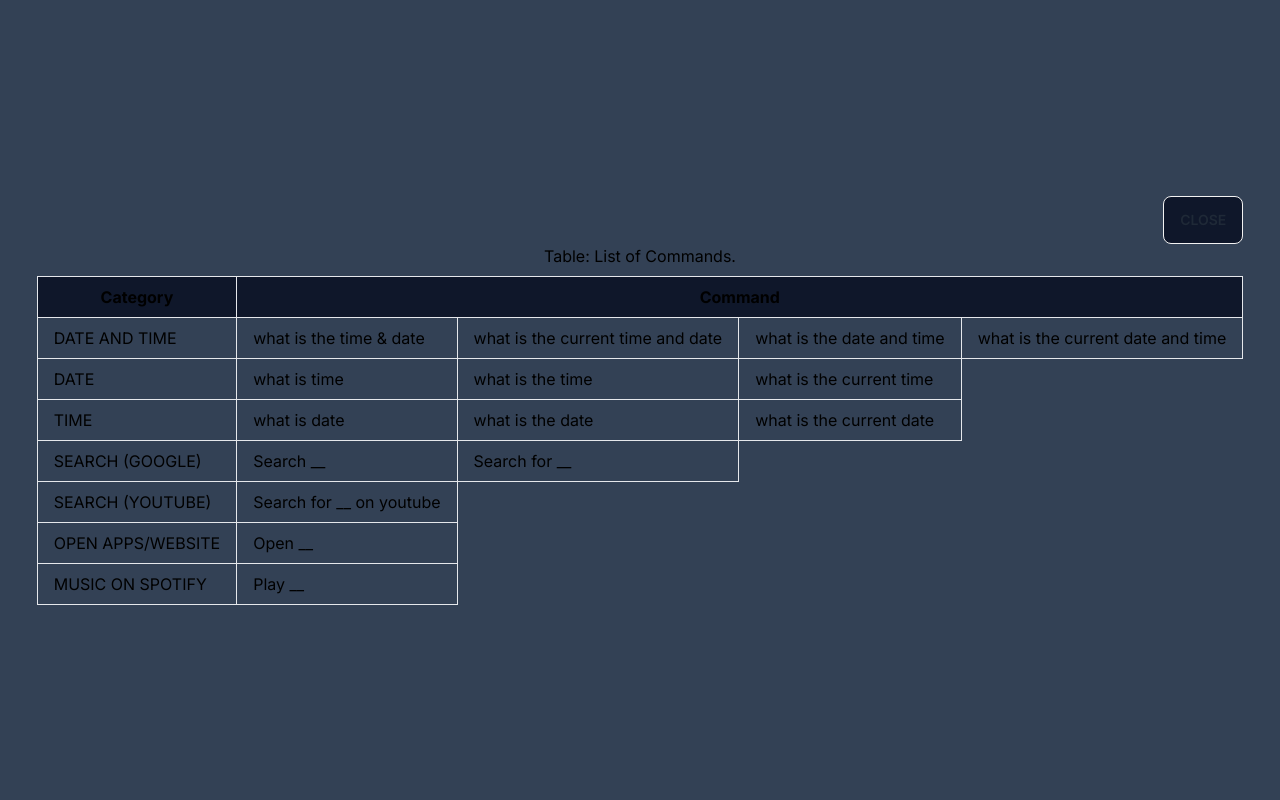
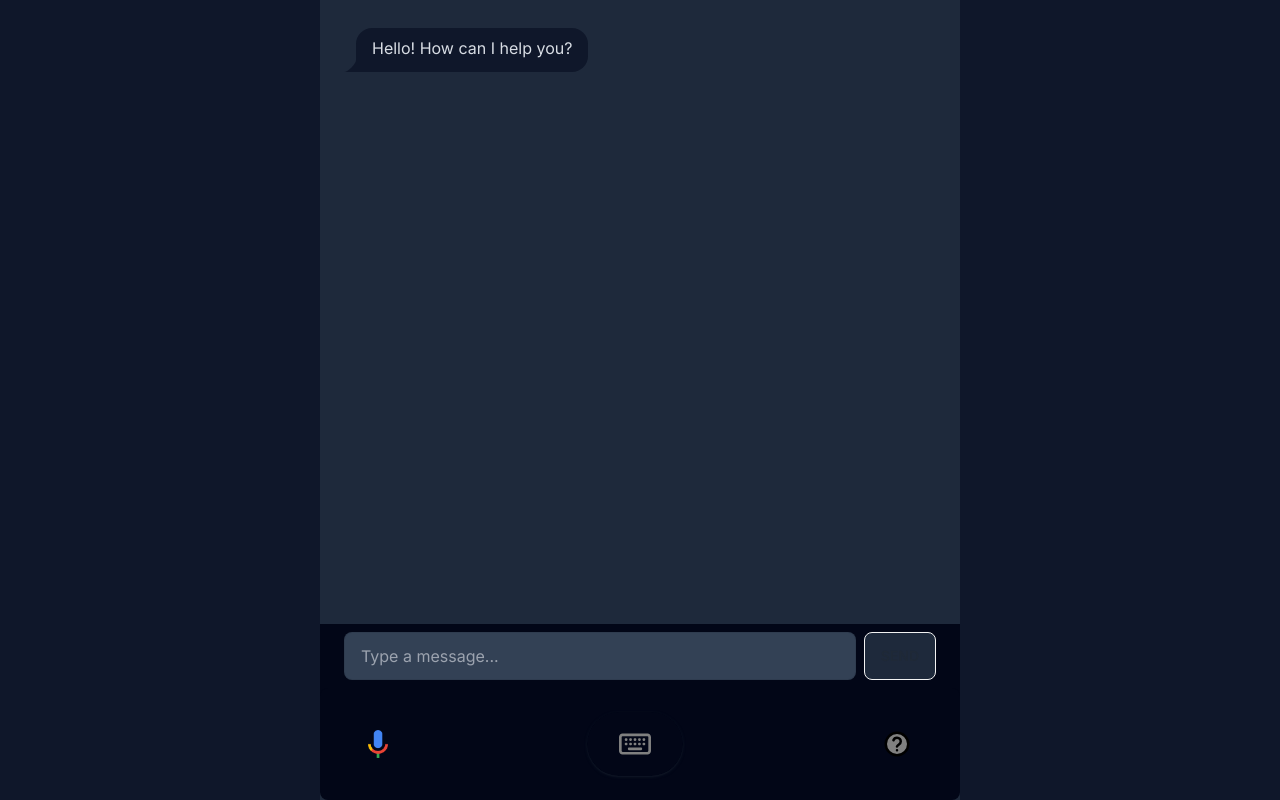
Before and after one commit to Tom-Mouse-p/lilly, a Next.js app: page / in a window 1280 px wide. Built offline with nearby package versions, Linux system fonts and the light colour scheme.

Commit message:
fixed bug with opening websites, fixed & enhanced UI

```diff
--- a/app/Components/CommandsTable.tsx
+++ b/app/Components/CommandsTable.tsx
@@ -1,60 +1,52 @@
 import React from "react";
 
 // Define the data as an object
-const commandData = {
-    "DATE AND TIME": [
-        "what is the time & date",
-        "what is the current time and date",
-        "what is the date and time",
-        "what is the current date and time",
-    ],
-    DATE: ["what is time", "what is the time", "what is the current time"],
-    TIME: ["what is date", "what is the date", "what is the current date"],
-    "SEARCH (GOOGLE)": ["Search __", "Search for __"],
-    "SEARCH (YOUTUBE)": ["Search for __ on youtube"],
-    "OPEN APPS/WEBSITE": ["Open __"],
-    "MUSIC ON SPOTIFY": ["Play __"],
-};
+const commandData: Record<string, string[]> = require("./commandData.json");
 
-// Reusable TableRow component
-const TableRow = ({ data }: { data: string[] }) => (
-    <tr>
-        {data.map((command, index) => (
-            <td key={index} className="border px-4 py-2">
-                {command}
-            </td>
-        ))}
-    </tr>
-);
+// Now you can use commandData as an object containing your commands
 
-const CommandsTable = () => {
+const CommandsList: React.FC = () => {
     return (
-        <div className="overflow-x-auto ">
-            <table className="min-w-full border-collapse">
-                <caption className="caption-top mb-2">
-                    Table: List of Commands.
-                </caption>
-                <thead className="overflow-scroll">
-                    <tr className="bg-slate-900">
-                        <th className="px-4 py-2 border">Category</th>
-                        <th className="px-4 py-2 border" colSpan={4}>
-                            Command
-                        </th>
-                    </tr>
-                </thead>
-                <tbody>
-                    {Object.entries(commandData).map(
-                        ([category, commands], index) => (
-                            <TableRow
-                                key={index}
-                                data={[category, ...commands]}
-                            />
-                        )
+        <div className="bg-slate-900 container p-4 rounded-lg">
+            <h2 className="mb-4 text-3xl font-semibold border-slate-700 border-b-2 py-4">
+                List Of Commands
+            </h2>
+            {Object.entries(commandData).map(([category, commands], index) => (
+                <div key={index} className="mb-4">
+                    <h3 className="font-semibold capitalize">
+                        {category.toLowerCase()}
+                    </h3>
+
+                    {category === "DATE AND TIME" ? (
+                        <ul className="list-disc pl-6">
+                            {commands.map((command, cmdIndex) =>
+                                cmdIndex % 2 === 0 ? (
+                                    <li
+                                        key={cmdIndex}
+                                        className="code capitalize select-all text-slate-400"
+                                    >
+                                        {command}
+                                    </li>
+                                ) : null
+                            )}
+                        </ul>
+                    ) : (
+                        <ul className="list-disc pl-6">
+                            {commands.map((command, cmdIndex) => (
+                                <li
+                                    key={cmdIndex}
+                                    className="code capitalize select-all text-slate-400"
+                                >
+                                    {command}
+                                    {""}
+                                </li>
+                            ))}
+                        </ul>
                     )}
-                </tbody>
-            </table>
+                </div>
+            ))}
         </div>
     );
 };
 
-export default CommandsTable;
+export default CommandsList;
--- a/app/Components/RecordingBar.tsx
+++ b/app/Components/RecordingBar.tsx
@@ -42,9 +42,9 @@ function RecordingBar({ mode, setMode }: Props) {
         <div className="fixed bottom-0 w-full h-28 flex items-center justify-center ">
             <div
                 id="helpBox"
-                className="z-10 fixed h-screen w-screen bg-slate-700 top-0 left-0 flex justify-center items-center overflow-scroll"
+                className="displayNone z-10 fixed h-screen w-screen bg-slate-800 top-0 left-0 flex items-center gap-40 p-4 my-auto flex-col overflow-auto"
             >
-                <div className="flex flex-col items-end overflow-x-auto mx-2">
+                <div className="flex flex-row-reverse container">
                     <button
                         type="button"
                         className="btn bg-slate-900"
@@ -52,8 +52,8 @@ function RecordingBar({ mode, setMode }: Props) {
                     >
                         Close
                     </button>
+                </div>
                 <CommandsTable />
-                </div>
             </div>
             <div
                 id="bottom_box"
@@ -93,14 +93,15 @@ function RecordingBar({ mode, setMode }: Props) {
                     id="rightBox"
                     className="flex justify-center items-center cursor-pointer"
                 >
+                    <span className="tooltip" data-tip="Help | Command List">
                         <Image
                             src="/icons/help.svg"
                             width={30}
                             height={30}
                             alt=""
                             onClick={toggleHelp}
-                        title="Help | Display Commands"
                         />
+                    </span>
                 </div>
             </div>
         </div>
--- a/app/Components/VirtualAssistant.tsx
+++ b/app/Components/VirtualAssistant.tsx
@@ -1,6 +1,7 @@
 // pages/index.tsx
 "use client";
 import React, { useEffect, useRef, useState } from "react";
+const commandData: Record<string, string[]> = require("./commandData.json");
 
 interface WebsiteData {
     [key: string]: string;
@@ -133,9 +134,14 @@ const VirtualAssistant = ({ mode }: Props) => {
         if (command.startsWith("open ")) {
             const query: string = command.substring(5);
             const url = websiteData?.[query];
-            let resp = "Opening " + capitalizeFirstLetter(query) + "...";
-            botResponseText(resp);
-            if (url) openTab(url);
+            if (url) {
+                let resp =
+                    "Opening " + capitalizeFirstLetter(query) + "...   " + url;
+                botResponseText(resp);
+                openTab(url);
+            } else {
+                botResponseText("Invalid Website or app");
+            }
         } else if (websiteData && command in websiteData) {
             const url = websiteData[command];
             let resp = "Opening " + capitalizeFirstLetter(command) + "...";
@@ -192,14 +198,26 @@ const VirtualAssistant = ({ mode }: Props) => {
 
             // You can add code here to play music, e.g., using an external API
             // resultDiv.textContent = `Playing ${song}`;
-        } else if (
-            command.startsWith(
-                "what is the time & date" ||
-                    "what is the current time and date" ||
-                    "what is the date and time" ||
-                    "what is the current date and time"
-            )
-        ) {
+        } // Check if the command matches any of the DATE_AND_TIME_PHRASES
+        else if (handleDatetimeCommand("DATE AND TIME", command)) {
+            let date = new Date();
+            const current_time =
+                date.getHours() +
+                ":" +
+                date.getMinutes() +
+                ":" +
+                date.getSeconds();
+            const res =
+                "Current Date and Time: " +
+                date.toLocaleDateString("en-IN") +
+                " " +
+                current_time;
+            botResponseText(res);
+        } else if (handleDatetimeCommand("DATE", command)) {
+            let date = new Date();
+            const res = "Current time is: " + date.toLocaleDateString("en-IN");
+            botResponseText(res);
+        } else if (handleDatetimeCommand("TIME", command)) {
             let date = new Date();
             var current_time =
                 date.getHours() +
@@ -207,43 +225,21 @@ const VirtualAssistant = ({ mode }: Props) => {
                 date.getMinutes() +
                 ":" +
                 date.getSeconds();
-            // console.log(date);
-
-            const res =
-                "Current Date and time is : " +
-                date.toLocaleDateString("en-IN") +
-                current_time;
-            botResponseText(res);
-        } else if (
-            command.startsWith(
-                "what is time" ||
-                    "what is the time" ||
-                    "what is the current time"
-            )
-        ) {
-            var date = new Date();
-            var current_time =
-                date.getHours() +
-                ":" +
-                date.getMinutes() +
-                ":" +
-                date.getSeconds();
-
-            const res = "Current time is: " + current_time;
-            botResponseText(res);
-        } else if (
-            command.startsWith(
-                "what is date" ||
-                    "what is the date" ||
-                    "what is the current date"
-            )
-        ) {
-            let date = new Date().toLocaleDateString("en-IN");
-            const res = "Current date is : " + date;
+            const res = "Current date is: " + current_time;
             botResponseText(res);
         } else {
             botResponseText("Invalid Command");
         }
+    }
+
+    function handleDatetimeCommand(category: string, command: string) {
+        if (category in commandData) {
+            const categoryPhrases = commandData[category];
+            if (categoryPhrases.some((phrase) => command.startsWith(phrase))) {
+                return true;
+            }
+        }
+        return false;
     }
 
     function searchSpotify(songName: string) {
@@ -366,19 +362,35 @@ const VirtualAssistant = ({ mode }: Props) => {
                 <div>
                     {/* Chat Area */}
                     <div
-                        className="p-6 pb-0 overflow-y-auto h-[calc(100vh-10.5rem)]"
+                        className="p-6 overflow-y-auto h-[calc(100vh-10.5rem)]"
                         id="chat-message"
                     >
                         {chats.map((chat, index) => (
                             <div
+                                key={index}
+                                className={`chat ${
+                                    chat.role === "user"
+                                        ? "chat-end"
+                                        : "chat-start"
+                                }`}
+                            >
+                                {/* <div
                                 key={index}
                                 className={`p-2 m-2 rounded-lg ${
                                     chat.role === "user"
                                         ? "bg-slate-500 text-white self-end w-1/2 float-right"
                                         : "bg-slate-900 self-start w-1/2 float-left"
                                 }`}
-                            >
-                                {chat.message}
+                            > */}
+                                <p
+                                    className={`chat-bubble ${
+                                        chat.role === "user"
+                                            ? "bg-slate-700"
+                                            : "bg-slate-900"
+                                    }`}
+                                >
+                                    {chat.message}
+                                </p>
                             </div>
                         ))}
                     </div>
@@ -394,11 +406,11 @@ const VirtualAssistant = ({ mode }: Props) => {
                                 value={input}
                                 onChange={handleInputChange}
                                 placeholder="Type a message..."
-                                className="p-2 w-full h-10"
+                                className="input input-bordered w-full bg-slate-700"
                             />
                             <button
                                 type="submit"
-                                className="bg-blue-500 text-white p-2 rounded-lg ml-2"
+                                className="btn bg-slate-800 ml-2"
                             >
                                 Send
                             </button>
@@ -406,10 +418,10 @@ const VirtualAssistant = ({ mode }: Props) => {
                     ) : (
                         <div className="fixed bottom-24 bg-slate-950 w-full sm:w-3/4 md:w-1/2 md:max-w-2xl pt-2 pb-6 px-6">
                             <div id="output" className="block">
-                                {output}
+                                <p className="py-2">{output}</p>
                             </div>
                             <div id="output1" className="block">
-                                {output1}
+                                <p className="py-2">{output1}</p>
                             </div>
                         </div>
                     )}
--- /dev/null
+++ b/app/Components/commandData.json
@@ -0,0 +1,54 @@
+{
+    "SEARCH (GOOGLE)": ["Search [query]", "Search for [query]"],
+    "SEARCH (YOUTUBE)": ["Search for [query] on youtube"],
+    "OPEN APPS/WEBSITE": ["Open [website/app]"],
+    "MUSIC ON SPOTIFY": ["Play [Song name]"],
+    "DATE AND TIME": [
+        "what is the time and date",
+        "what is the time & date",
+        "what is the current time and date",
+        "what is the current time & date",
+        "what is the date and time",
+        "what is the date & time",
+        "what is the current date and time",
+        "what is the current date & time",
+        "tell me the current time and date",
+        "tell me the current time & date",
+        "show me the time and date",
+        "show me the time & date",
+        "current date and time",
+        "current date & time",
+        "time and date now",
+        "time & date now",
+        "get me the time and date",
+        "get me the time & date",
+        "time and date information",
+        "time & date information"
+    ],
+    "DATE": [
+        "what is time",
+        "what is the time",
+        "what is the current time",
+        "tell me the time",
+        "show me the current time",
+        "current time now",
+        "get me the time",
+        "time information",
+        "current hour",
+        "hour now",
+        "date"
+    ],
+    "TIME": [
+        "what is date",
+        "what is the date",
+        "what is the current date",
+        "tell me the date",
+        "show me the current date",
+        "current date now",
+        "get me the date",
+        "date information",
+        "current day",
+        "day now",
+        "time"
+    ]
+}
--- a/app/table/page.tsx
+++ /dev/null
@@ -1,60 +0,0 @@
-import React from "react";
-
-// Define the data as an object
-const commandData = {
-    "DATE AND TIME": [
-        "what is the time & date",
-        "what is the current time and date",
-        "what is the date and time",
-        "what is the current date and time",
-    ],
-    DATE: ["what is time", "what is the time", "what is the current time"],
-    TIME: ["what is date", "what is the date", "what is the current date"],
-    "SEARCH (GOOGLE)": ["Search __", "Search for __"],
-    "SEARCH (YOUTUBE)": ["Search for __ on youtube"],
-    "OPEN APPS/WEBSITE": ["Open __"],
-    "MUSIC ON SPOTIFY": ["Play __"],
-};
-
-// Reusable TableRow component
-const TableRow = ({ data }: { data: string[] }) => (
-    <tr>
-        {data.map((command, index) => (
-            <td key={index} className="border px-4 py-2">
-                {command}
-            </td>
-        ))}
-    </tr>
-);
-
-const CommandsTable = () => {
-    return (
-        <div className="overflow-x-auto ">
-            <table className="min-w-full border-collapse">
-                <caption className="caption-top mb-2">
-                    Table: List of Commands.
-                </caption>
-                <thead className="overflow-scroll">
-                    <tr className="bg-slate-900">
-                        <th className="px-4 py-2 border">Category</th>
-                        <th className="px-4 py-2 border" colSpan={4}>
-                            Command
-                        </th>
-                    </tr>
-                </thead>
-                <tbody>
-                    {Object.entries(commandData).map(
-                        ([category, commands], index) => (
-                            <TableRow
-                                key={index}
-                                data={[category, ...commands]}
-                            />
-                        )
-                    )}
-                </tbody>
-            </table>
-        </div>
-    );
-};
-
-export default CommandsTable;
```
Lines whose indentation alone changed are shown as unchanged.
